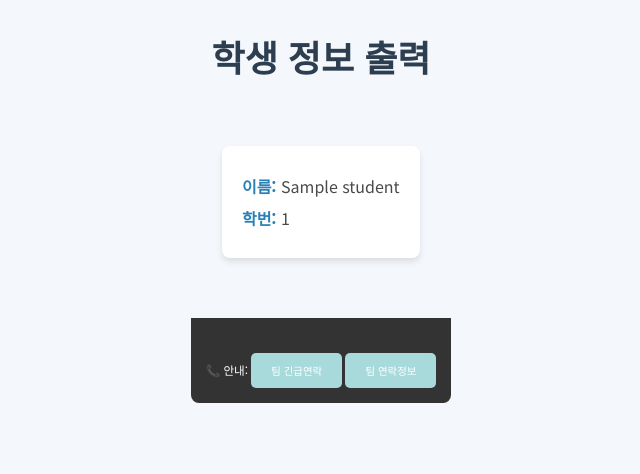
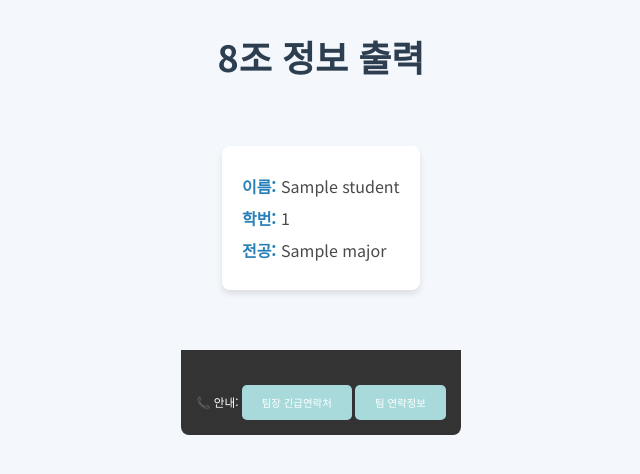
Before and after one commit to CSID-DGU/2024-2-OSSPrac-openmind-08, a Flask app: template Subject3_2/templates/result.html in a window 1280 px wide. Shown: the top 474 px of the page, without its empty margins (319-959 px from the left). Run offline with Flask 3, Linux system fonts and the light colour scheme; the template is opened without the code that fills it: most values are stand-ins (such as "Sample title", 1, 10 or a date in 2020).

Commit message:
Add major input field to team member form

```diff
--- a/Subject3_2/team.py
+++ b/Subject3_2/team.py
@@ -18,9 +18,11 @@ def result():
     # 각 학생의 이름과 학번 데이터를 리스트로 받음
     names = request.form.getlist('name[]')
     student_numbers = request.form.getlist('StudentNumber[]')
+    majors = request.form.getlist('major[]')
+
 
     # 데이터를 템플릿으로 전달하여 출력 페이지 생성
-    return render_template('result.html', students=zip(names, student_numbers))
+    return render_template('result.html', students=zip(names, student_numbers, majors))
 
 # 팀원 연락처를 제공하는 페이지
 @app.route('/contact')
--- a/Subject3_2/templates/index.html
+++ b/Subject3_2/templates/index.html
@@ -11,7 +11,7 @@
     </style>
     <script>
         function showContactInfo() {
-            alert("긴급전화: 010-1234-5678");
+            alert("팀장 긴급전화: 010-1234-5678");
         }
         function openContactPage() {
             window.open("/contact", "contactPage", "width=600,height=400");
@@ -22,11 +22,13 @@
     </script>
 </head>
 <body>
-    <h1 class="main-title">24-2 오픈소스 소프트웨어 실습<br>8조 Openmind 학생 정보 출력</h1>
+    <h1 class="main-title">24-2 오픈소스 소프트웨어 실습<br>8조 Openmind 팀원 정보 출력</h1>
     <div class="container">
         <div class="student-block">
             <p><strong>이름:</strong> </p>
             <p><strong>학번:</strong> </p>
+            <p><strong>전공:</strong> </p>
+            <p><strong>역할:</strong> </p>
         </div>
     </div>
     <h3>팀 구성원 정보 입력 페이지 <button onclick="openInputPage()">이동</button></h3>
--- a/Subject3_2/templates/result.html
+++ b/Subject3_2/templates/result.html
@@ -16,18 +16,19 @@
     </script>
 </head>
 <body>
-    <h1 class="main-title">학생 정보 출력</h1>
+    <h1 class="main-title">8조 정보 출력</h1>
     <div class="container">
-        {% for name, student_number in students %}
+        {% for name, StudentNumber, major in students %}
             <div class="student-block">
                 <p><strong>이름:</strong> {{ name }}</p>
-                <p><strong>학번:</strong> {{ student_number }}</p>
+                <p><strong>학번:</strong> {{ StudentNumber }}</p>
+                <p><strong>전공:</strong> {{ major}}</p>
             </div>
         {% endfor %}
     </div>
     <footer>
         <h5>📞 안내:
-            <button onclick="showContactInfo()" aria-label="팀 긴급연락">팀 긴급연락</button>
+            <button onclick="showContactInfo()" aria-label="팀 긴급연락">팀장 긴급연락처</button>
             <button onclick="openContactPage()" aria-label="팀 연락정보">팀 연락정보</button>
         </h5>
     </footer>
```
Also changed, not shown: Subject3_2/templates/input.html (+4 -5 lines).
